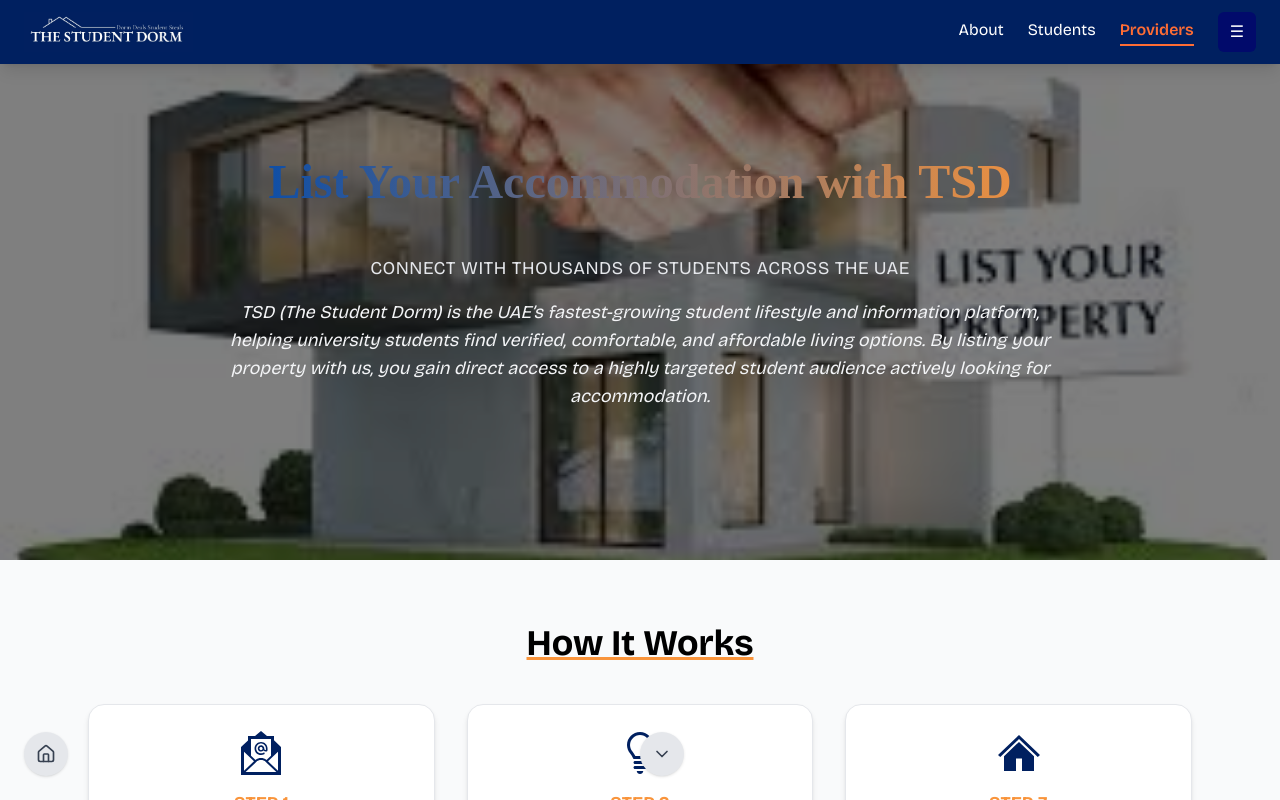
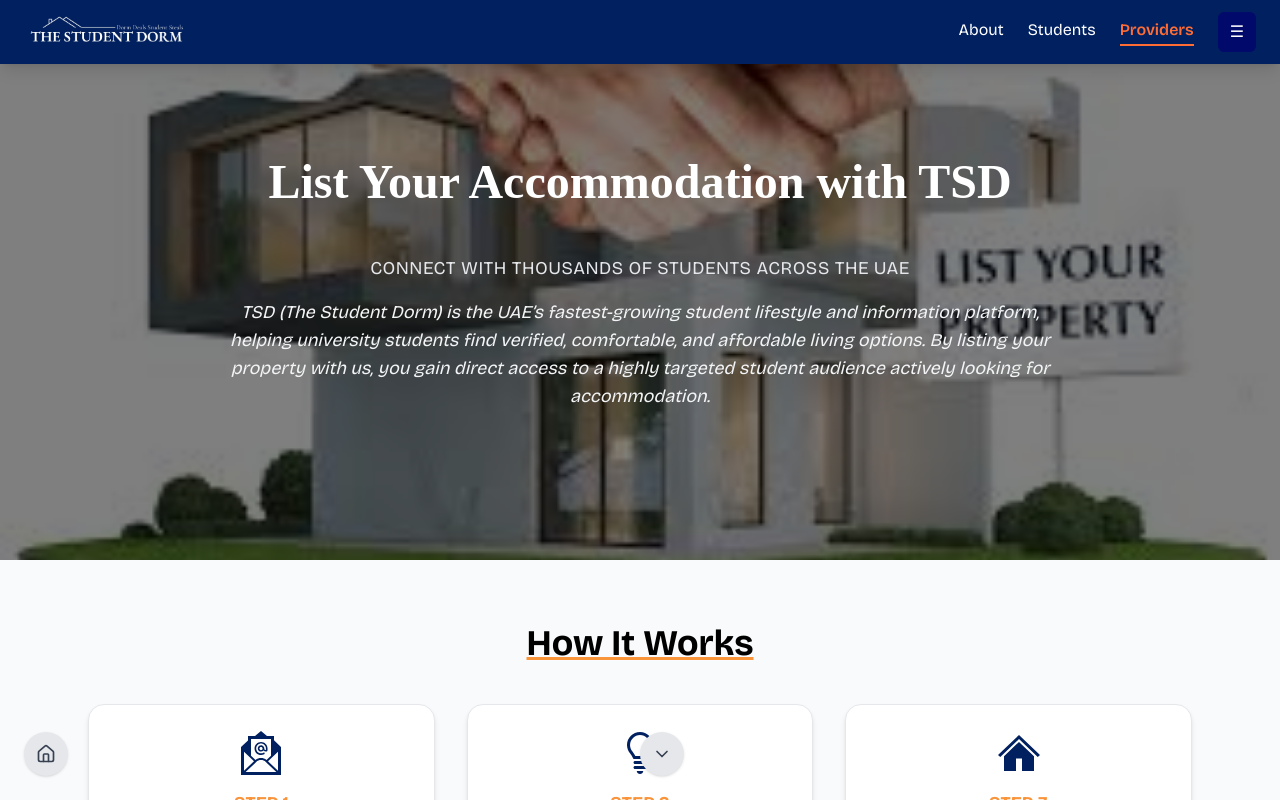
Before and after one commit to TheStudentDorm/TSD_Student, a React (Vite) app: page /providers in a window 1280 px wide. Shown: the top 800 px of the page. Built offline with nearby package versions, Linux system fonts and the light colour scheme.

Commit message:
Fix in header footer

```diff
--- a/src/components/Footer.tsx
+++ b/src/components/Footer.tsx
@@ -4,7 +4,7 @@
 export default function Footer() {
   return (
 
-    <footer className="bg-[#002060] text-gray-200 py-10 mt-12">
+    <footer className="bg-[#012060] text-gray-200 py-10 mt-12">
       <div className="max-w-6xl mx-auto px-6 grid md:grid-cols-3 gap-8">
         {/* Brand */}
         <div className="flex items-center md:items-start gap-4">
--- a/src/components/Navbar.tsx
+++ b/src/components/Navbar.tsx
@@ -61,7 +61,7 @@
 
   return (
     <nav
-      className={`bg-[#002060] text-white fixed top-0 w-full z-50 shadow-lg transform transition-transform duration-300 ${
+      className={`bg-[#012060] text-white fixed top-0 w-full z-50 shadow-lg transform transition-transform duration-300 ${
         showNavbar ? "translate-y-0" : "-translate-y-full"
       }`}
     >
--- a/src/pages/Providers.tsx
+++ b/src/pages/Providers.tsx
@@ -68,7 +68,7 @@
 
         <div className="relative z-10 max-w-4xl px-6">
           <h1
-            className="mt-2 text-xl sm:text-3xl md:text-5xl font-bold leading-tight whitespace-nowrap bg-gradient-to-r from-[#004AAD] to-[#F9943B] bg-clip-text text-transparent"
+            className="mt-2 text-xl sm:text-3xl md:text-5xl font-bold leading-tight whitespace-nowrap bg-gradient-to-r text-white bg-clip-text text-transparent"
             style={{ fontFamily: "Times New Roman, sans-serif" }}
           >
             List Your Accommodation with TSD<br/><br/>
```
